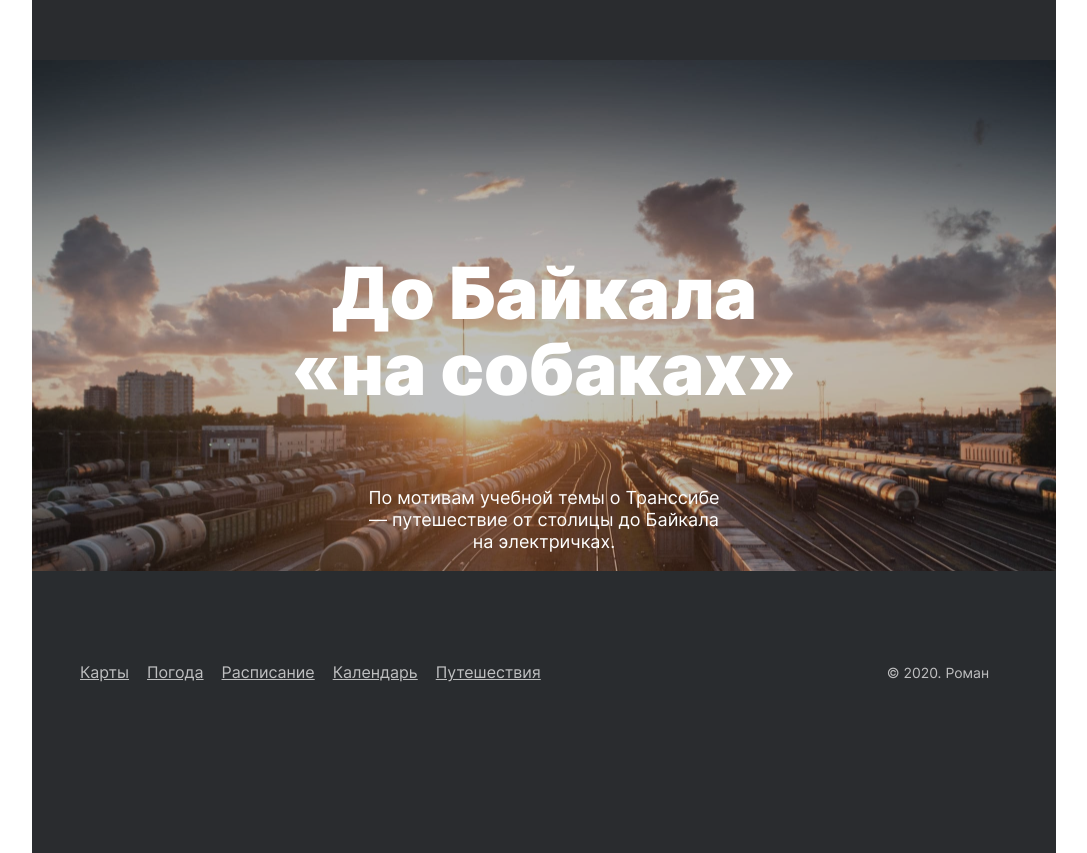
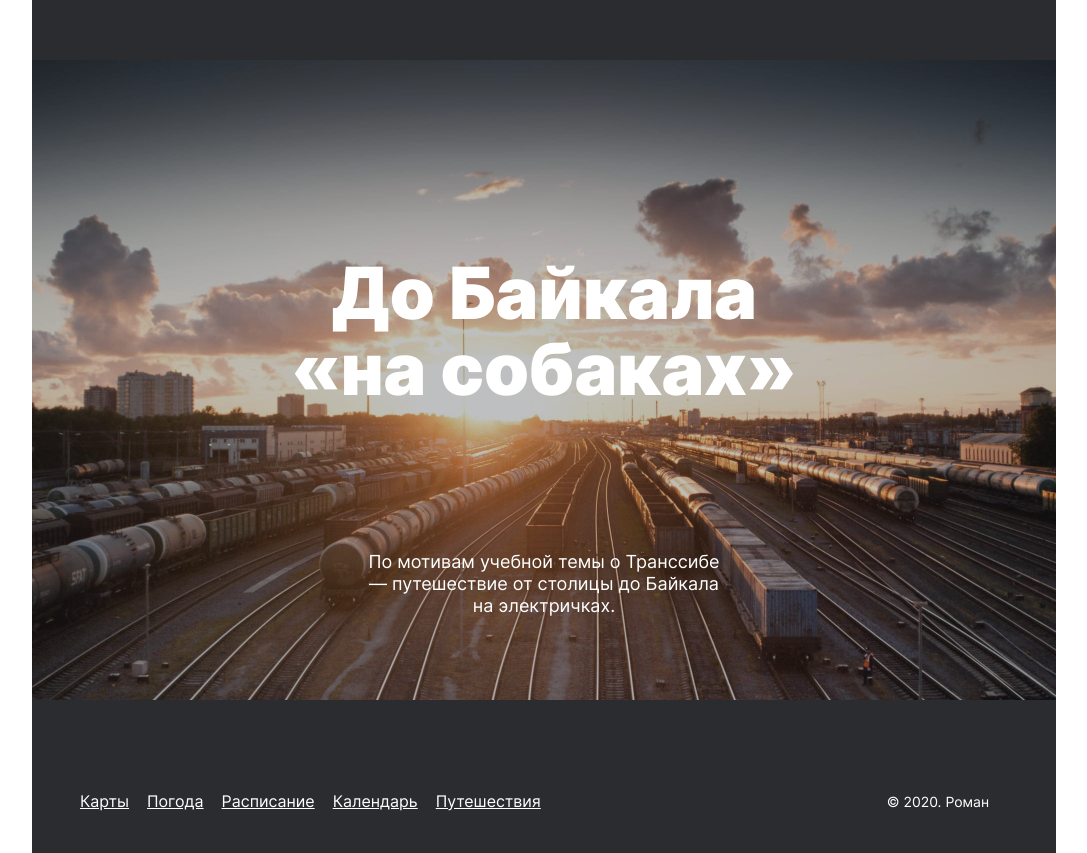
Before and after one commit to StillMix/russian-travel, a plain HTML site: page index.html in a window 1280 px wide. Shown: the part 5851-6704 px from the top of the page, without its empty margins (96-1183 px from the left). Drawn offline with Linux system fonts and the light colour scheme.

Commit message:
Ten commit

```diff
--- a/blocks/cover/cover.css
+++ b/blocks/cover/cover.css
@@ -1,8 +1,8 @@
 @media screen and (min-width: 1280px){
     .cover{
            display: grid;
-        max-width: 1184px;
-        max-height: 740px;
+        width: 1184px;
+        height: 740px;
         margin-left: 48px;
         margin-top: 50px;
         background-size:cover;
@@ -13,8 +13,8 @@
 @media screen and (min-width: 1024px) and (max-width: 1280px){
        .cover{
               display: grid;
-        max-width: 1024px;
-        max-height: 640px;
+        width: 1024px;
+        height: 640px;
         margin-left: 0px;
         margin-top: 92px;
         background-size:cover;
@@ -25,8 +25,8 @@
 @media screen and (min-width: 768px) and (max-width: 1024px){
        .cover{
               display: grid;
-        max-width: 768px;
-        max-height: 480px;
+        width: 768px;
+        height: 480px;
         margin-left: 0px;
         margin-top: 140px;
         background-size:cover;
```
